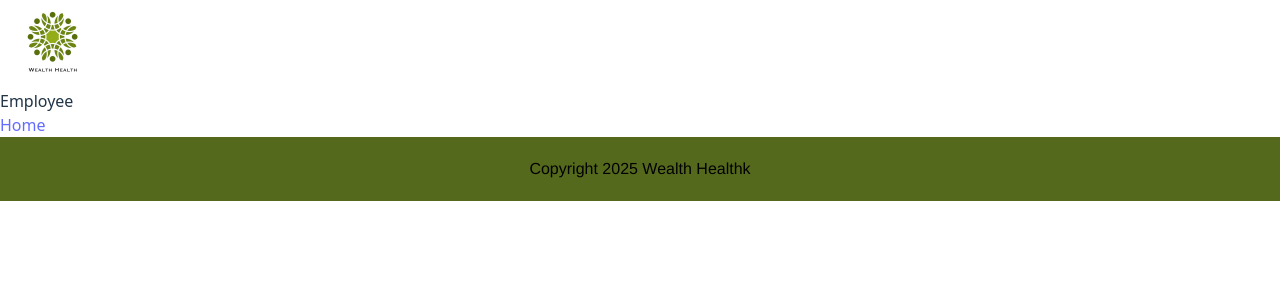
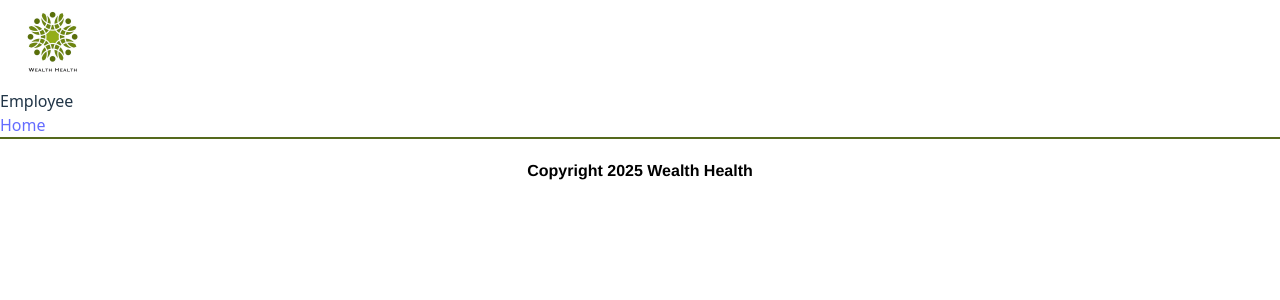
Before and after one commit to Daiba-yume/Project_14_WH, a React (Vite) app in the folder Frontend/: page /employee in a window 1280 px wide. Shown: the top 300 px of the page. Built offline with nearby package versions, Linux system fonts and the light colour scheme.

Commit message:
Ajustements Footer

```diff
--- a/Frontend/src/components/Footer/Footer.jsx
+++ b/Frontend/src/components/Footer/Footer.jsx
@@ -2,7 +2,7 @@ import "./Footer.scss";
 function Footer() {
   return (
     <footer className="footer">
-      <p className="footer-text">Copyright 2025 Wealth Healthk</p>
+      <h4 className="footer-text">Copyright 2025 Wealth Health</h4>
     </footer>
   );
 }
--- a/Frontend/src/components/Footer/Footer.scss
+++ b/Frontend/src/components/Footer/Footer.scss
@@ -1,6 +1,6 @@
 .footer {
   padding: 20px;
-  background-color: #55691d;
+  border-top: 2px solid #55691d;
   text-align: center;
 }
 
--- a/Frontend/src/components/Form/Form.scss
+++ b/Frontend/src/components/Form/Form.scss
@@ -4,6 +4,6 @@
   align-items: center;
   box-sizing: border-box;
   margin-top: 3rem;
-  margin-bottom: 2.3rem;
+  margin-bottom: 2.2rem;
   padding: 2rem;
 }
```
